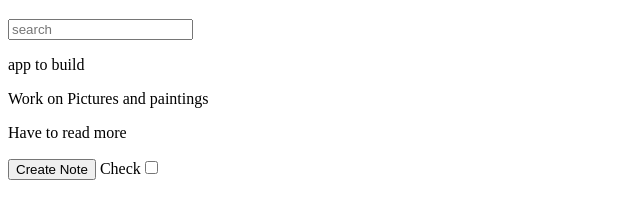
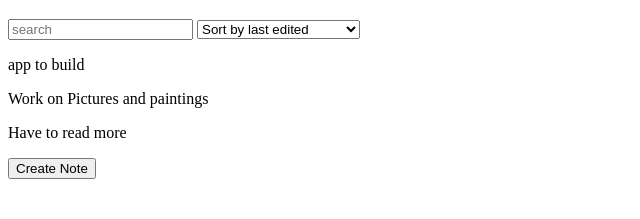
Before and after one commit to christocarr/notes-app, a plain HTML site: page index.html in a window 1280 px wide. Shown: the part 61-280 px from the top of the page, without its empty margins (0-640 px from the left). Drawn offline with Linux system fonts and the light colour scheme.

Commit message:
Add sort by dropdown

```diff
--- a/index.html
+++ b/index.html
@@ -10,9 +10,13 @@
 <body>
   <h1>Notes App</h1>
   <input type="text" id="search" placeholder="search">
+  <select id="sortDropdown">
+    <option value="byEdited">Sort by last edited</option>
+    <option value="byCreated">Sort by recently created</option>
+    <option value="alphabetically">Sort alphabetically</option>
+  </select>
   <div id="noteContainer"></div>
   <button id="createNote">Create Note</button>
-  <label>Check<input id="checkbox" type="checkbox"></label>
   <script src="app.js"></script>
 </body>
 </html>
```
